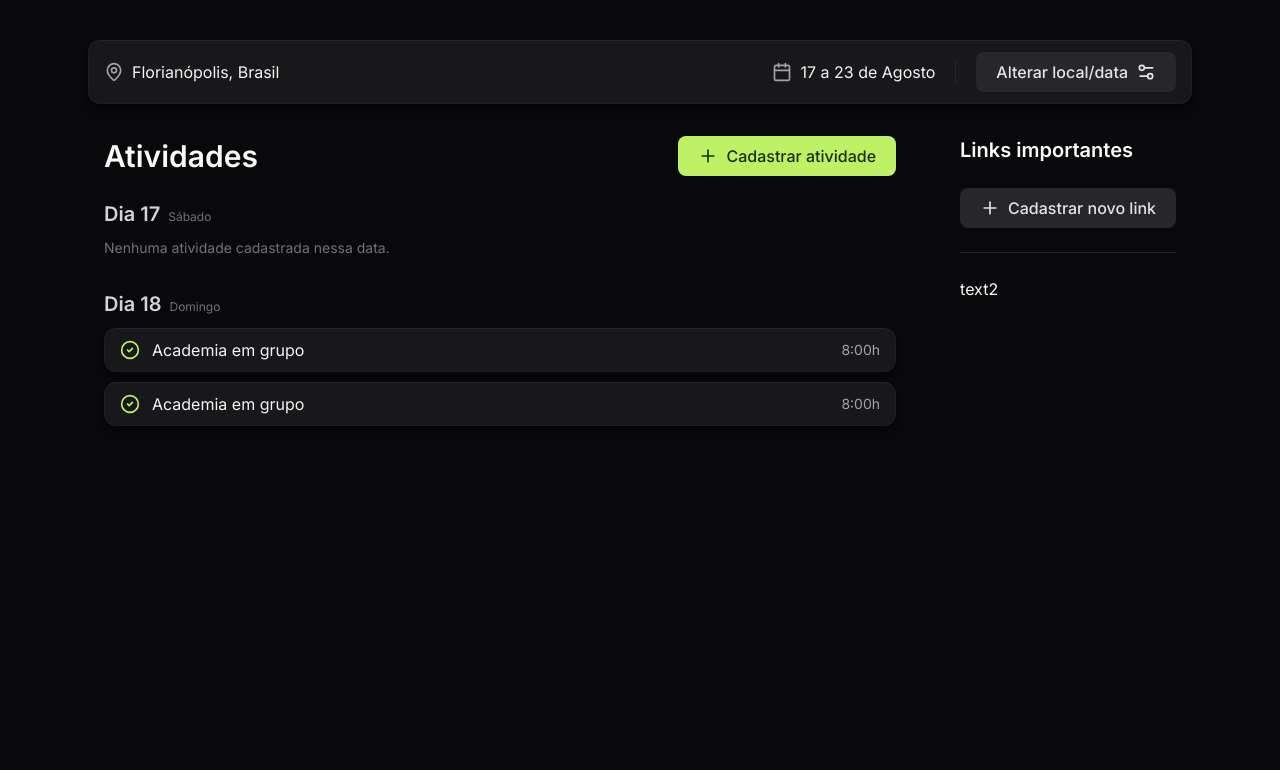
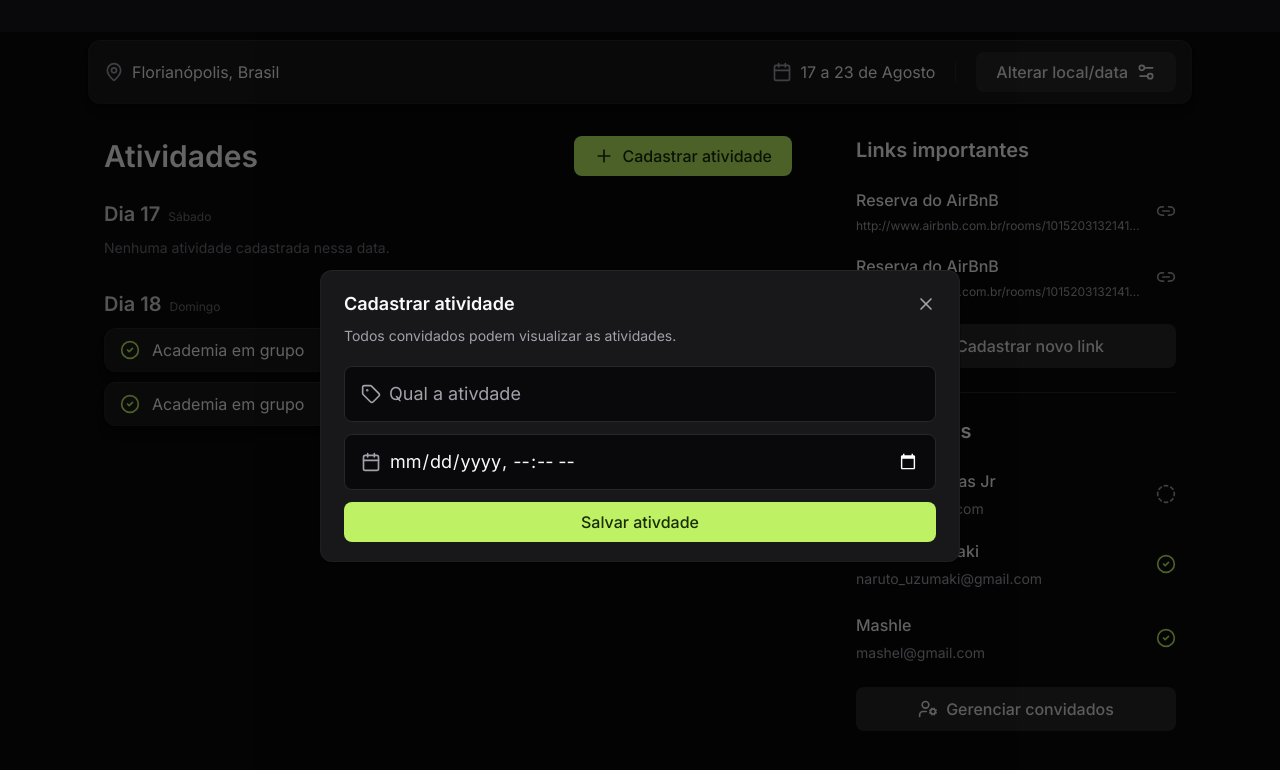
Before and after one commit to valterbfreitasjr/nlw-react, a React (Vite) app: page /trips/123 in a window 1280 px wide. Both pictures are taken after a click on the button "Cadastrar atividade". Shown: the top 770 px of the page. Built offline with nearby package versions, Linux system fonts and the light colour scheme.

Commit message:
feat: add trips page done

```diff
--- a/src/index.css
+++ b/src/index.css
@@ -2,6 +2,10 @@
 @tailwind components;
 @tailwind utilities;
 
-*{
-    min-width: 0;
+* {
+  min-width: 0;
 }
+
+input {
+  color-scheme: dark;
+}
--- a/src/pages/trip-details/index.tsx
+++ b/src/pages/trip-details/index.tsx
@@ -1,6 +1,30 @@
-import { Calendar, CircleCheck, MapPin, Plus, Settings2 } from "lucide-react";
+import {
+  Calendar,
+  CircleCheck,
+  CircleDashed,
+  Clock,
+  Link2,
+  MapPin,
+  Plus,
+  Settings2,
+  Tag,
+  UserCog,
+  X,
+} from "lucide-react";
+import { useState } from "react";
 
 const TripDetailsPage = () => {
+  const [isCreateActivityModalOpen, setIsCreateActivityModalOpen] =
+    useState(false);
+
+  const openCreateActivityModal = () => {
+    setIsCreateActivityModalOpen(true);
+  };
+
+  const closeCreateActivityModal = () => {
+    setIsCreateActivityModalOpen(false);
+  };
+
   return (
     <div className="max-w-6xl px-6 py-10 mx-auto space-y-8">
       <div className="flex items-center justify-between h-16 px-4 rounded-xl bg-zinc-900 shadow-shape">
@@ -28,7 +52,10 @@ const TripDetailsPage = () => {
         <div className="flex-1 space-y-6">
           <div className="flex items-center justify-between">
             <h2 className="text-3xl font-semibold">Atividades</h2>
-            <button className="flex items-center gap-2 px-5 py-2 font-medium rounded-lg text-lime-950 bg-lime-300 hover:bg-lime-400">
+            <button
+              onClick={openCreateActivityModal}
+              className="flex items-center gap-2 px-5 py-2 font-medium rounded-lg text-lime-950 bg-lime-300 hover:bg-lime-400"
+            >
               <Plus className="size-5" />
               Cadastrar atividade
             </button>
@@ -73,18 +100,139 @@ const TripDetailsPage = () => {
         </div>
 
         <div className="max-w-80 space-y-6">
+          {/* Links Importantes */}
           <div className="space-y-6">
             <h2 className="font-semibold text-xl">Links importantes</h2>
-            <button className="flex items-center w-full gap-2 px-5 justify-center py-2 font-medium rounded-lg text-zinc-200 bg-zinc-800 hover:bg-zinc-700">
+            <div className="space-y-5">
+              <div className="flex items-center justify-betweeen gap-4">
+                <div className="space-y-1.5">
+                  <span className="flex text-zinc-100 font-medium">
+                    Reserva do AirBnB
+                  </span>
+                  <a
+                    href="#"
+                    className="block text-xs text-zinc-400 truncate hover:text-zinc-200"
+                  >
+                    http://www.airbnb.com.br/rooms/101520313214123412
+                  </a>
+                </div>
+                <Link2 className="text-zinc-400 size-5 shrink-0" />
+              </div>
+              <div className="flex items-center justify-betweeen gap-4">
+                <div className="space-y-1.5">
+                  <span className="flex text-zinc-100 font-medium">
+                    Reserva do AirBnB
+                  </span>
+                  <a
+                    href="#"
+                    className="block text-xs text-zinc-400 truncate hover:text-zinc-200"
+                  >
+                    http://www.airbnb.com.br/rooms/101520313214123412
+                  </a>
+                </div>
+                <Link2 className="text-zinc-400 size-5 shrink-0" />
+              </div>
+            </div>
+            <button className="flex items-center w-full gap-2 h-11 justify-center py-2 font-medium rounded-lg text-zinc-200 bg-zinc-800 hover:bg-zinc-700">
               <Plus className="size-5" /> Cadastrar novo link
             </button>
           </div>
 
           <div className="w-full h-px bg-zinc-800" />
 
-          <div>text2</div>
+          {/* Convidados */}
+          <div className="space-y-6">
+            <h2 className="font-semibold text-xl">Convidados</h2>
+            <div className="space-y-5">
+              <div className="flex items-center justify-betweeen gap-4">
+                <div className="space-y-1.5">
+                  <span className="flex text-zinc-100 font-medium">
+                    Valter B. Freitas Jr
+                  </span>
+                  <span className="block text-sm text-zinc-400 truncate">
+                    valterjr@gmail.com
+                  </span>
+                </div>
+                <CircleDashed className="text-zinc-400 size-5 shrink-0 ml-auto" />
+              </div>
+              <div className="flex items-center justify-betweeen gap-4">
+                <div className="space-y-1.5">
+                  <span className="flex text-zinc-100 font-medium">
+                    Naruto Uzumaki
+                  </span>
+                  <span className="block text-sm text-zinc-400 truncate">
+                    naruto_uzumaki@gmail.com
+                  </span>
+                </div>
+                <CircleCheck className="text-lime-300 size-5 shrink-0 ml-auto" />
+              </div>
+            </div>
+            <div className="flex items-center justify-betweeen gap-4">
+              <div className="space-y-1.5">
+                <span className="flex text-zinc-100 font-medium">Mashle</span>
+                <span className="block text-sm text-zinc-400 truncate">
+                  mashel@gmail.com
+                </span>
+              </div>
+              <CircleCheck className="text-lime-300 size-5 shrink-0 ml-auto" />
+            </div>
+            <button className="flex items-center w-full gap-2 h-11 justify-center py-2 font-medium rounded-lg text-zinc-200 bg-zinc-800 hover:bg-zinc-700">
+              <UserCog className="size-5" /> Gerenciar convidados
+            </button>
+          </div>
         </div>
       </main>
+
+      {isCreateActivityModalOpen && (
+        <div className="fixed inset-0 flex items-center justify-center bg-black/60">
+          <div className="w-[640px] rounded-xl py-5 px-6 shadow-shape bg-zinc-900 space-y-5">
+            {/* text */}
+            <div className="space-y-2">
+              <div className="flex items-center justify-between">
+                <h2 className="text-lg font-semibold">Cadastrar atividade</h2>
+                <button onClick={closeCreateActivityModal}>
+                  <X className="size-5 text-zinc-400" />
+                </button>
+              </div>
+              <p className="text-sm text-zinc-400">
+                Todos convidados podem visualizar as atividades.
+              </p>
+            </div>
+
+            {/* email input */}
+            <form className="space-y-3">
+              <div className="flex items-center gap-2 px-4 border rounded-lg h-14 bg-zinc-950 border-zinc-800">
+                <Tag className="text-zinc-400 size-5" />
+                <input
+                  type="text"
+                  name="title"
+                  placeholder="Qual a ativdade"
+                  className="flex-1 text-lg bg-transparent outline-none placeholder:text-zinc-400"
+                />
+              </div>
+
+              <div className="flex items-center gap-2">
+                <div className="flex-1 flex items-center gap-2 px-4 border rounded-lg h-14 bg-zinc-950 border-zinc-800">
+                  <Calendar className="text-zinc-400 size-5" />
+                  <input
+                    type="datetime-local"
+                    name="occurs_at"
+                    placeholder="Data e Horário"
+                    className="flex-1 text-lg bg-transparent outline-none placeholder:text-zinc-400"
+                  />
+                </div>
+              </div>
+
+              <button
+                className="flex items-center justify-center w-full gap-2 px-5 py-2 font-medium rounded-lg text-lime-950 bg-lime-300 hover:bg-lime-400"
+                type="submit"
+              >
+                Salvar ativdade
+              </button>
+            </form>
+          </div>
+        </div>
+      )}
     </div>
   );
 };
```
